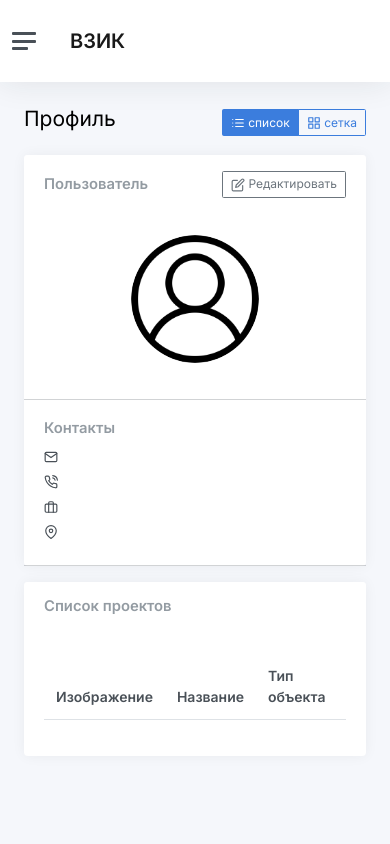
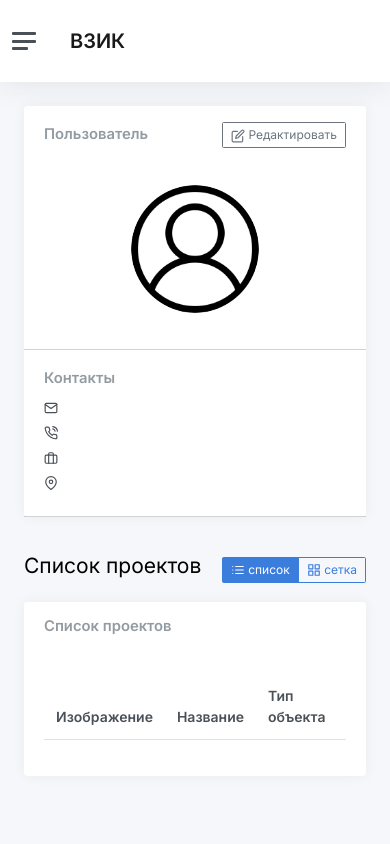
Before and after one commit to VerP404/WaterGreenMap, a Django app: template map_app/templates/pages/profile.html in a window 390 px wide. Run offline with Django 5.2, Linux system fonts and the light colour scheme; the template is opened without the code that fills it, so the values that code supplies are empty; some libraries are stand-ins or nearby versions.

Commit message:
исправлено отображение профиля и списка проектов на мобилках

```diff
--- a/map_app/templates/pages/profile.html
+++ b/map_app/templates/pages/profile.html
@@ -16,22 +16,39 @@
             justify-content: space-between;
             height: 100%;
         }
+
+        @media (max-width: 380px) {
+            .btn-group .btn-text {
+                display: none; /* Скрыть текст в кнопках */
+            }
+
+            .btn-group .btn {
+                padding: 0 10px; /* Уменьшить отступы для кнопок */
+            }
+        }
+
+@media (max-width: 767px) {
+    .row {
+        display: flex;
+        flex-direction: column; /* Устанавливаем порядок по умолчанию */
+    }
+
+    .project-list-card {
+        order: 2; /* Список проектов идет вторым */
+    }
+
+    .profile-card {
+        order: 1; /* Профиль идет первым */
+        margin-bottom: 20px; /* Добавить отступ после профиля */
+    }
+}
+
+
     </style>
-    <main class="content">
+<main class="content">
         <div class="container-fluid p-0">
-            <div class="mb-3 d-flex justify-content-between align-items-center">
-                <h1 class="h3 d-inline align-middle">Профиль</h1>
-                <div class="btn-group float-end">
-                    <button id="tableViewBtn" class="btn btn-primary btn-sm"><i class="align-middle"
-                                                                                data-feather="list"></i> список
-                    </button>
-                    <button id="gridViewBtn" class="btn btn-outline-primary btn-sm"><i class="align-middle"
-                                                                                       data-feather="grid"></i> сетка
-                    </button>
-                </div>
-            </div>
             <div class="row">
-                <div class="col-md-4 col-xl-3">
+                <div class="col-md-4 col-xl-3 profile-card">
                     <div class="card mb-3">
                         <div class="card-header d-flex justify-content-between align-items-center">
                             <h5 class="card-title mb-0">Пользователь</h5>
@@ -40,8 +57,7 @@
                             </a>
                         </div>
                         <div class="card-body text-center">
-                            <img src="
-                                    {% if user.avatar %}{{ user.avatar.url }}{% else %}{% static 'img/avatars/user.png' %}{% endif %}"
+                            <img src="{% if user.avatar %}{{ user.avatar.url }}{% else %}{% static 'img/avatars/user.png' %}{% endif %}"
                                  alt="{{ user.get_full_name }}" class="img-fluid rounded-circle mb-2" width="128"
                                  height="128"/>
                             <h5 class="card-title mb-0">{{ user.last_name }} {{ user.first_name }}</h5>
@@ -51,22 +67,31 @@
                         <div class="card-body">
                             <h5 class="h6 card-title">Контакты</h5>
                             <ul class="list-unstyled mb-0">
-                                <li class="mb-1"><span data-feather="mail"
-                                                       class="feather-sm me-1"></span>{{ user.email }}</li>
-                                <li class="mb-1"><span data-feather="phone-call"
-                                                       class="feather-sm me-1"></span>{{ user.phone }}</li>
-                                <li class="mb-1"><span data-feather="briefcase"
-                                                       class="feather-sm me-1"></span>{{ user.workplace }}</li>
-                                <li class="mb-1"><span data-feather="map-pin"
-                                                       class="feather-sm me-1"></span>{{ user.position }}</li>
+                                <li class="mb-1"><span data-feather="mail" class="feather-sm me-1"></span>{{ user.email }}</li>
+                                <li class="mb-1"><span data-feather="phone-call" class="feather-sm me-1"></span>{{ user.phone }}</li>
+                                <li class="mb-1"><span data-feather="briefcase" class="feather-sm me-1"></span>{{ user.workplace }}</li>
+                                <li class="mb-1"><span data-feather="map-pin" class="feather-sm me-1"></span>{{ user.position }}</li>
                             </ul>
                         </div>
                         <hr class="my-0"/>
                     </div>
                 </div>
 
-                <div class="col-md-8 col-xl-9">
-                   {% include 'pages/_project_list.html' %}
+                <div class="col-md-8 col-xl-9 project-list-card">
+                    <div class="mb-3 d-flex justify-content-between align-items-center">
+                        <h1 class="h3 d-inline align-middle">Список проектов</h1>
+                        <div class="btn-group float-end">
+                            <button id="tableViewBtn" class="btn btn-primary btn-sm">
+                                <i class="align-middle" data-feather="list"></i>
+                                <span class="btn-text">список</span>
+                            </button>
+                            <button id="gridViewBtn" class="btn btn-outline-primary btn-sm">
+                                <i class="align-middle" data-feather="grid"></i>
+                                <span class="btn-text">сетка</span>
+                            </button>
+                        </div>
+                    </div>
+                    {% include 'pages/_project_list.html' %}
                 </div>
             </div>
         </div>
```
Also changed, not shown: map_app/templates/pages/project_list.html (+32 -5 lines), db.sqlite3.
